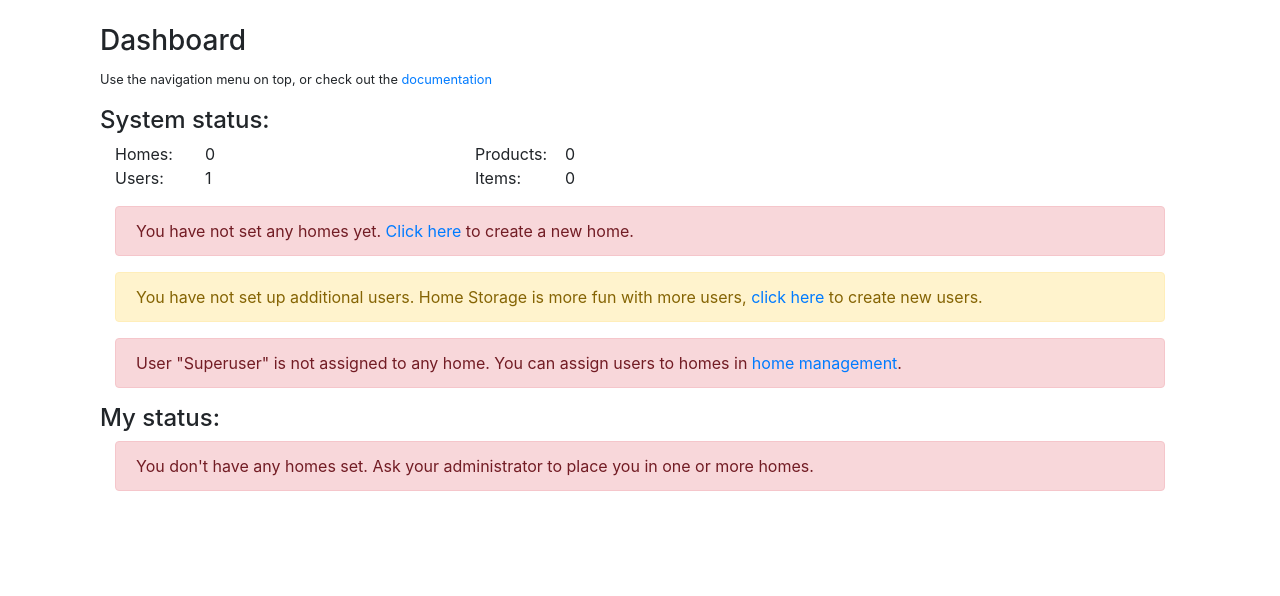
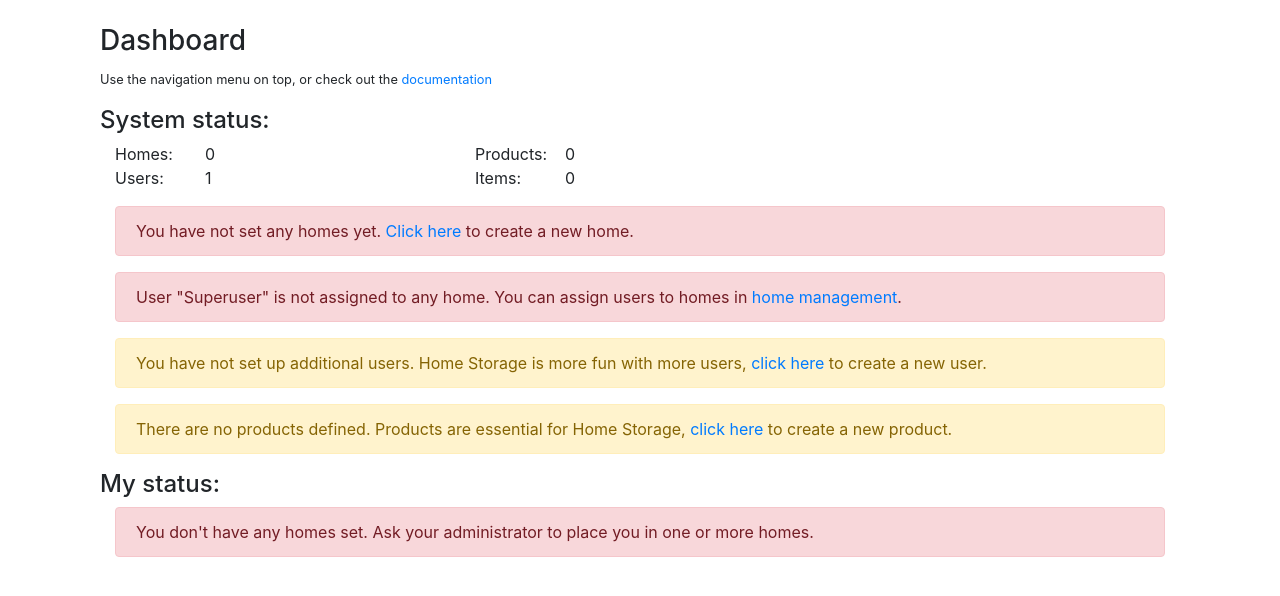
Before and after one commit to Peanhua/HomeStorage, a Flask app: page / in a window 1280 px wide. Shown: the part 56-652 px from the top of the page. Run offline with Flask 2, Linux system fonts and the light colour scheme; a user stored in the database is signed in; data comes from the database, SQL or seed files in the repository; data that the repository does not hold is empty; some libraries are stand-ins or nearby versions.

Commit message:
Show alert in the dashboard if there are no products defined.

```diff
--- a/application/templates/index.html
+++ b/application/templates/index.html
@@ -48,17 +48,6 @@
   {% endfor %}
   {% endif %}
 
-  {% if systemstatus.users|length == 1 %}
-  <div class="row">
-    <div class="col">
-      <div class="alert alert-warning" role="alert">
-        You have not set up additional users.
-        Home Storage is more fun with more users, <a href="{{ url_for('users_form') }}">click here</a> to create new users.
-      </div>
-    </div>
-  </div>
-  {% endif %}
-
   {% for user in systemstatus.users %}
   {% if user.homes|length == 0 %}
   <div class="row">
@@ -71,8 +60,31 @@
   </div>
   {% endif %}
   {% endfor %}
+
+  {% if systemstatus.users|length == 1 %}
+  <div class="row">
+    <div class="col">
+      <div class="alert alert-warning" role="alert">
+        You have not set up additional users.
+        Home Storage is more fun with more users, <a href="{{ url_for('users_form') }}">click here</a> to create a new user.
+      </div>
+    </div>
+  </div>
+  {% endif %}
+
+  {% if systemstatus.products|length == 0 %}
+  <div class="row">
+    <div class="col">
+      <div class="alert alert-warning" role="alert">
+        There are no products defined.
+        Products are essential for Home Storage, <a href="{{ url_for('products_form') }}">click here</a> to create a new product.
+      </div>
+    </div>
+  </div>
+  {% endif %}
 </div>
 {% endif %}
+
 <h4>My status:</h4>
 <div class="container">
   {% for home in myhomes %}
```
